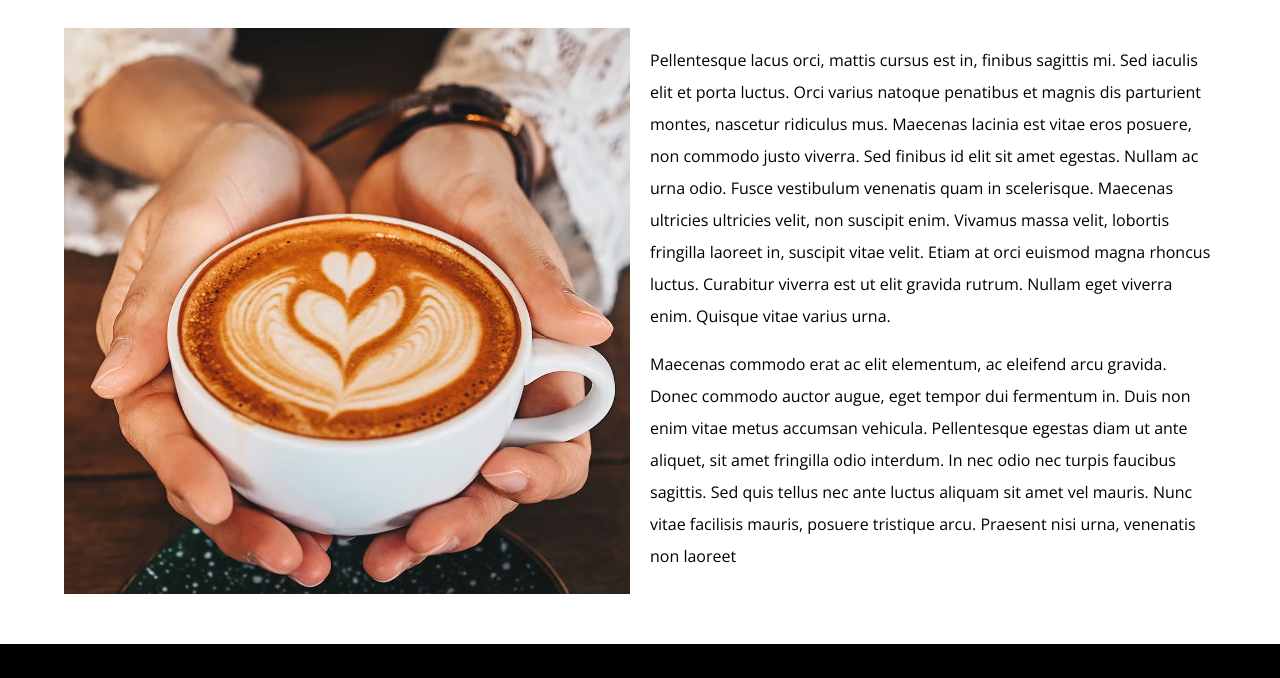
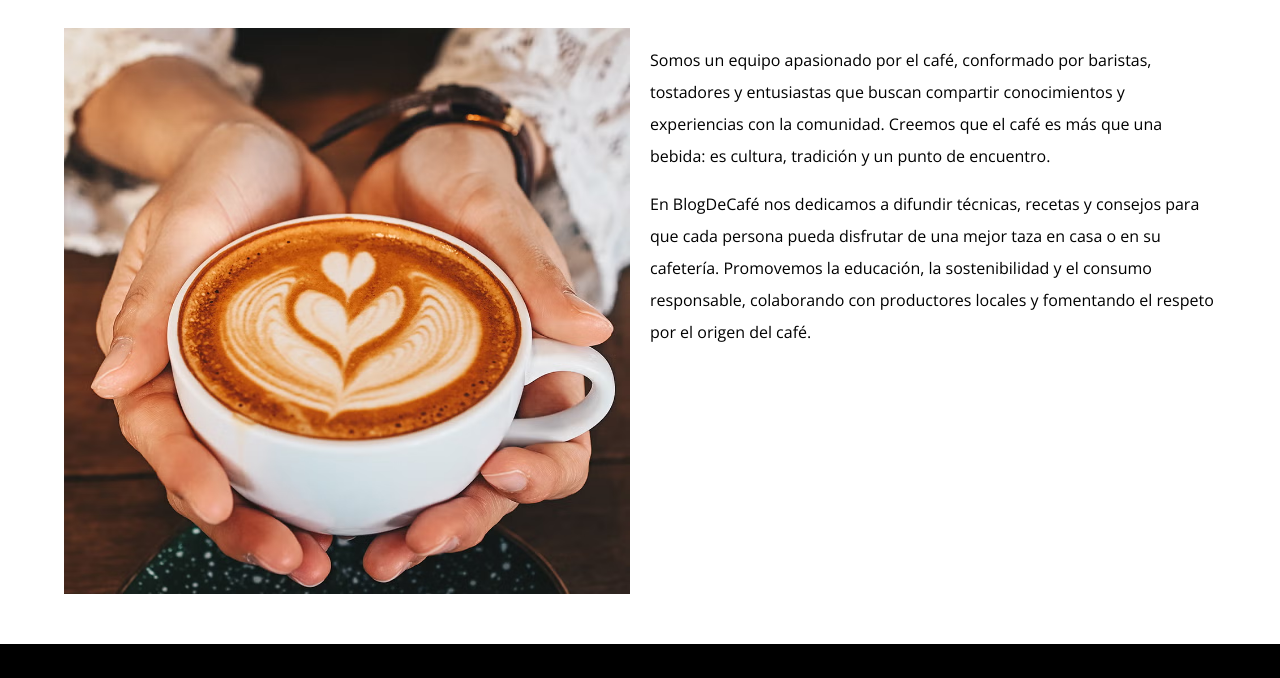
Before and after one commit to alexpc555/blog_de_cafe, a plain HTML site: page nosotros.html in a window 1280 px wide. Shown: the part 674-1352 px from the top of the page. Drawn offline with nearby package versions, Linux system fonts and the light colour scheme.

Commit message:
correcion de texto

```diff
--- a/nosotros.html
+++ b/nosotros.html
@@ -41,9 +41,9 @@
             </div>
 
             <div class="sobre-nosotros__texto">
-                <p>Pellentesque lacus orci, mattis cursus est in, finibus sagittis mi. Sed iaculis elit et porta luctus. Orci varius natoque penatibus et magnis dis parturient montes, nascetur ridiculus mus. Maecenas lacinia est vitae eros posuere, non commodo justo viverra. Sed finibus id elit sit amet egestas. Nullam ac urna odio. Fusce vestibulum venenatis quam in scelerisque. Maecenas ultricies ultricies velit, non suscipit enim. Vivamus massa velit, lobortis fringilla laoreet in, suscipit vitae velit. Etiam at orci euismod magna rhoncus luctus. Curabitur viverra est ut elit gravida rutrum. Nullam eget viverra enim. Quisque vitae varius urna.</p>
+                <p>Somos un equipo apasionado por el café, conformado por baristas, tostadores y entusiastas que buscan compartir conocimientos y experiencias con la comunidad. Creemos que el café es más que una bebida: es cultura, tradición y un punto de encuentro.</p>
 
-                <p>Maecenas commodo erat ac elit elementum, ac eleifend arcu gravida. Donec commodo auctor augue, eget tempor dui fermentum in. Duis non enim vitae metus accumsan vehicula. Pellentesque egestas diam ut ante aliquet, sit amet fringilla odio interdum. In nec odio nec turpis faucibus sagittis. Sed quis tellus nec ante luctus aliquam sit amet vel mauris. Nunc vitae facilisis mauris, posuere tristique arcu. Praesent nisi urna, venenatis non laoreet</p>
+                <p>En BlogDeCafé nos dedicamos a difundir técnicas, recetas y consejos para que cada persona pueda disfrutar de una mejor taza en casa o en su cafetería. Promovemos la educación, la sostenibilidad y el consumo responsable, colaborando con productores locales y fomentando el respeto por el origen del café.</p>
             </div>
         </div>
     </main>
```
Also changed, not shown: entrada.html (+1 -1 lines).
